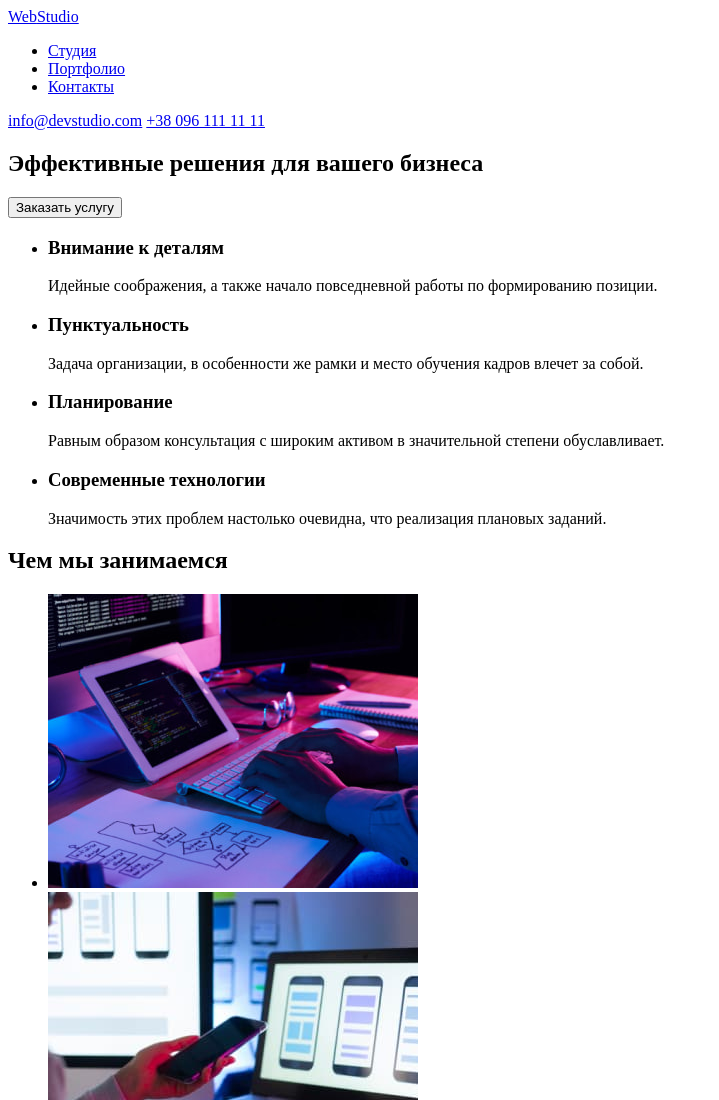
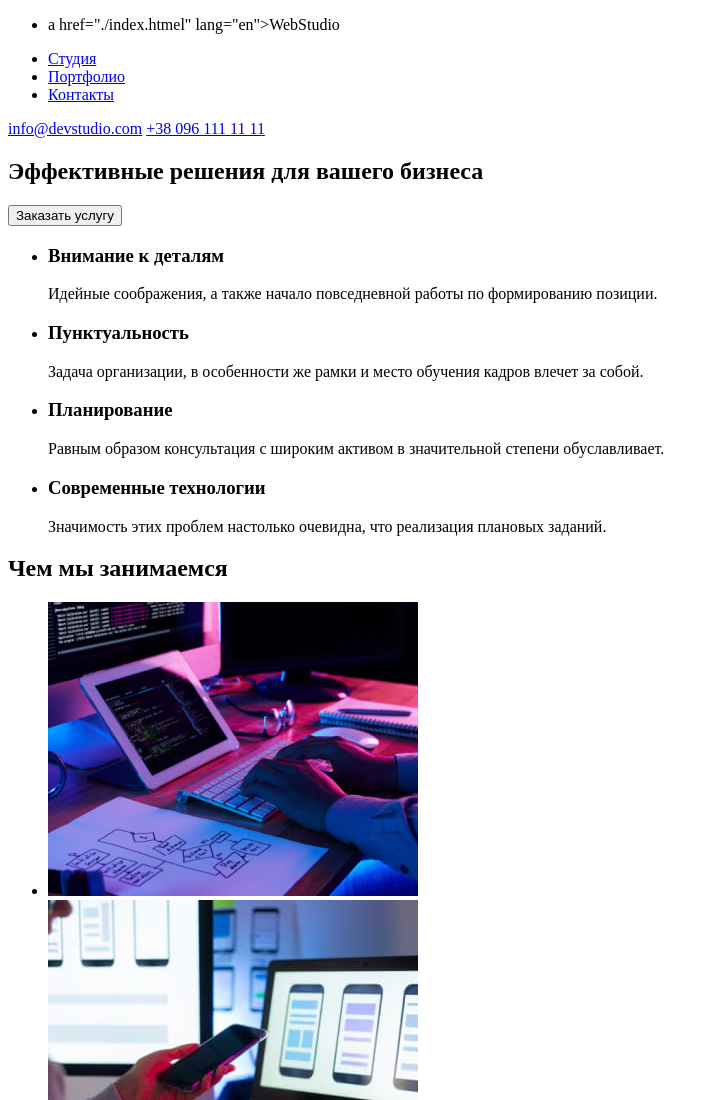
Before and after one commit to Sergey4161/goit-markup-hw-01, a plain HTML site: page index.html in a window 1280 px wide. Shown: the top 1100 px of the page, without its empty margins (0-719 px from the left). Drawn offline with Linux system fonts and the light colour scheme.

Commit message:
Update index.html

```diff
--- a/index.html
+++ b/index.html
@@ -9,8 +9,12 @@
   <body>
     <header class="header">
       <!--  navigation -->
+        <ul>
+          <li>a href="./index.htmel" lang="en"><span>Web</span><span>Studio</span></a></li>
+        </ul>
+      </ul>
       <nav>
-        <a href="./index.htmel" lang="en"><span>Web</span><span>Studio</span></a>
+
         <ul>
           <li><a href="#">Студия</a></li>
           <li><a href="#">Портфолио</a></li>
```
